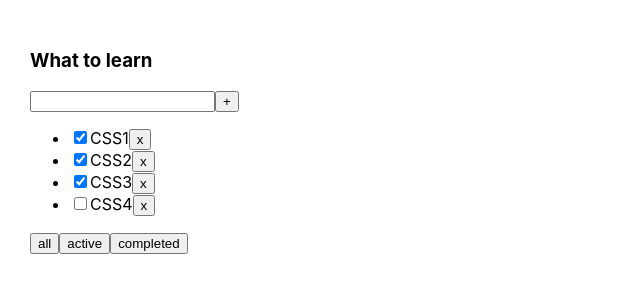
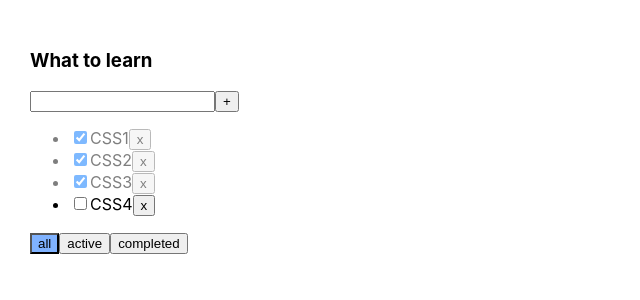
Before and after one commit to Kkatsiarryna/todolist, a React (Create React App) app: page / in a window 1280 px wide. Shown: the top 300 px of the page, without its empty margins (0-640 px from the left). Built offline with nearby package versions, Linux system fonts and the light colour scheme.

Commit message:
checkbox, trim, error

```diff
--- a/src/App.css
+++ b/src/App.css
@@ -6,3 +6,18 @@
 .App > div {
   margin-right: 50px;
 }
+
+.error {
+  border: 1px solid red;
+}
+
+.error-message {
+  color: red;
+}
+
+.active-filter {
+  background-color: #7fb2ff;
+}
+.is-done {
+  opacity: 0.5
+}
--- a/src/App.tsx
+++ b/src/App.tsx
@@ -28,10 +28,20 @@
         setTasks(filteredTasks); //измени в state таски, вызывается после логич обработки
     }
 
-    function addTask(title: string) {
+    function addTask(title: string) { // придет из todolist
         let newTask = {id: v1(), title: title, isDone: false};
         let newTasks = [newTask, ...tasks];
         setTasks(newTasks);
+    }
+
+
+
+    function changeStatus(taskId: string, isDone: boolean) {
+       let task =  tasks.find( t => t.id === taskId);
+       if (task){
+           task.isDone = isDone;
+       }
+       setTasks([...tasks]);
     }
 
     function changeFilter(value: FilterValuesType) { // педадам ее callback-ом в todolist
@@ -54,7 +64,10 @@
                       tasks={tasksForTodolist}
                       removeTask={removeTask}
                       changeFilter={changeFilter}
-                      addTask = {addTask}/>
+                      addTask = {addTask}
+                      changeTaskStatus = {changeStatus}
+                      filter={filter}/>
+
         </div>
     );
 }
--- a/src/components/TodoList/TodoList.tsx
+++ b/src/components/TodoList/TodoList.tsx
@@ -13,28 +13,41 @@
     removeTask: (id: string) => void
     changeFilter: (value: FilterValuesType) => void
     addTask: (title: string) => void
+    changeTaskStatus: (taskId: string, isDone: boolean) => void
+    filter: FilterValuesType
 
 }
 
 export function TodoList(props: PropsType) {
-    const [newTaskTitle, setNewTaskTitle] = useState("")
+    const [newTaskTitle, setNewTaskTitle] = useState("");
+    const [error, setError] = useState<string | null>(null);
+
     const keyDownHandler = (e: KeyboardEvent<HTMLElement>) => {
+        setError(null);
         if (e.key === 'Enter') {
             props.addTask(newTaskTitle)
             setNewTaskTitle('')
         }
     }
     const onChangeHandler = (e: ChangeEvent<HTMLInputElement>) => {
-        setNewTaskTitle(e.currentTarget.value)
+        setNewTaskTitle(e.currentTarget.value) // элемент с которым произошло событие. значение
     }
     const onClickHandlerAddTask = () => {
-        props.addTask(newTaskTitle)
-        setNewTaskTitle("")
+        if(newTaskTitle.trim() === ''){
+            setError('Title is required');
+            setNewTaskTitle("");
+            return;
+        }
+        props.addTask(newTaskTitle.trim())
+        setNewTaskTitle("");
+
     }
 
     const onAllClickHandler = () => props.changeFilter('all');
     const onActiveClickHandler = () => props.changeFilter('active');
     const onCompletedClickHandler = () => props.changeFilter('completed');
+
+
 
     return (
         <div>
@@ -43,16 +56,23 @@
                 <input value={newTaskTitle}
                        onChange={onChangeHandler}
                        onKeyDown={keyDownHandler}
+                       className={error ? 'error' : ''}
                 />
                 <button onClick={onClickHandlerAddTask}>+
                 </button>
+                {error && <div className='error-message'>{error}</div>}
             </div>
             <ul>
                 {
                     props.tasks.map((t) => {
                         const onRemoveHandler = () => props.removeTask(t.id);
-                        return (<li key={t.id}>
-                                    <input type="checkbox" checked={t.isDone}/>
+                        const onChangeCheckboxHandeler = (e : ChangeEvent<HTMLInputElement>) => {
+                            props.changeTaskStatus(t.id, e.currentTarget.checked)
+                        }
+                        return (<li key={t.id} className={t.isDone ? 'is-done' : ''} >
+                                    <input type="checkbox"
+                                           onChange={onChangeCheckboxHandeler}
+                                           checked={t.isDone}/>
                                     <span>{t.title}</span>
                                     <button onClick={onRemoveHandler}>x</button>
                                 </li>
@@ -65,9 +85,15 @@
                 <li><input type="checkbox" checked={props.tasks[2].isDone}/><span>{props.tasks[2].title}</span></li>*/}
             </ul>
             <div>
-                <button onClick={onAllClickHandler}>all</button>
-                <button onClick={onActiveClickHandler}>active</button>
-                <button onClick={onCompletedClickHandler}>completed</button>
+                <button onClick={onAllClickHandler}
+                        className={props.filter === 'all' ? 'active-filter' : ""}
+                >all</button>
+                <button onClick={onActiveClickHandler}
+                        className={props.filter === 'active' ? 'active-filter' : ""}
+                >active</button>
+                <button onClick={onCompletedClickHandler}
+                        className={props.filter === 'completed' ? 'active-filter' : ""}
+                >completed</button>
             </div>
         </div>
 
```
